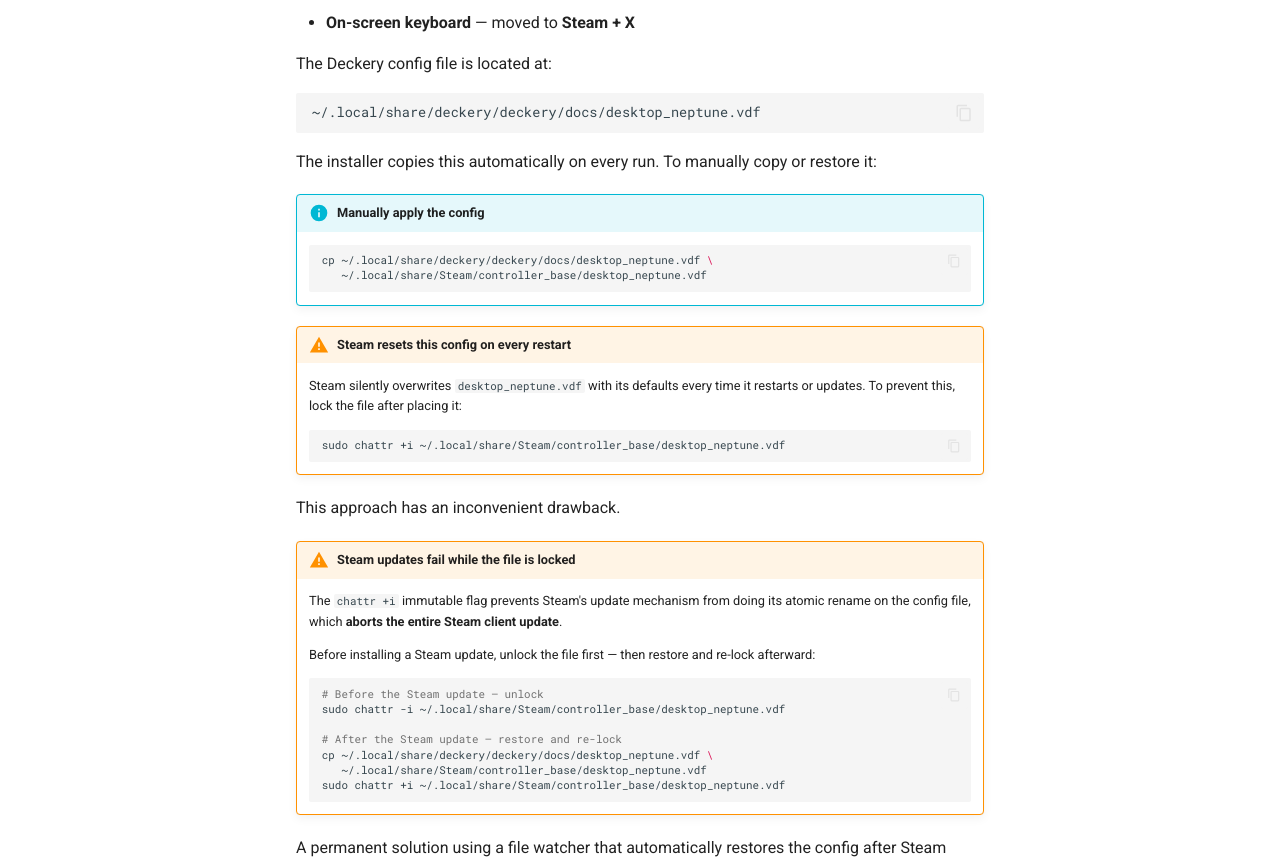
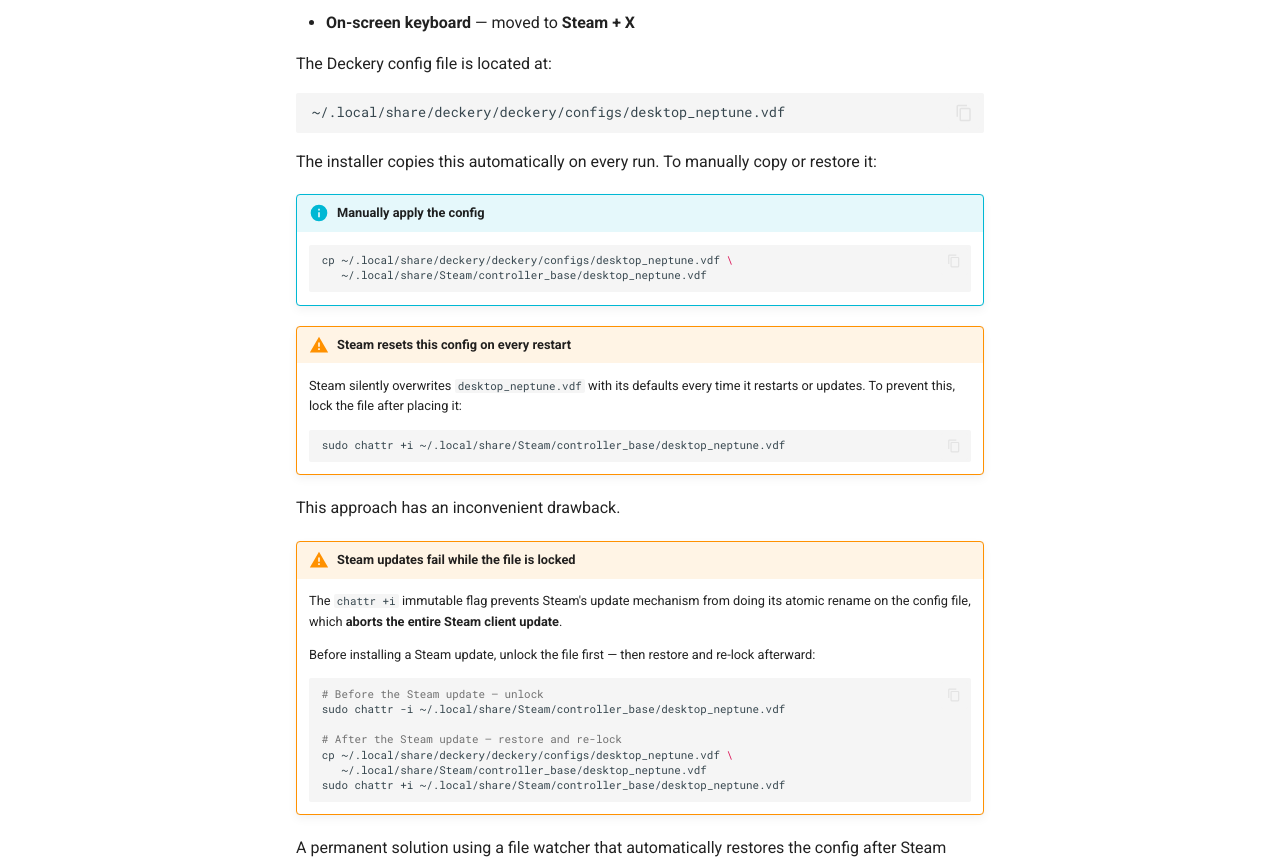
Before and after one commit to Plasma-Deckery/deckery, an MkDocs documentation site: the page built from docs/setup-guide.md, in a window 1280 px wide and 1400 px high, scrolled down 780 px. Shown: the part 231-1090 px from the top of the window. Built offline with MkDocs 1.6.1 and Material for MkDocs 9.7.7, drawn with Linux system fonts in a browser that asks for light colours; comment, search, counter and statistics services are not loaded.

Commit message:
docs: update desktop_neptune.vdf path from docs/ to configs/ in setup guide

````diff
--- a/docs/setup-guide.md
+++ b/docs/setup-guide.md
@@ -37,14 +37,14 @@
 The Deckery config file is located at:
 
 ```
-~/.local/share/deckery/deckery/docs/desktop_neptune.vdf
+~/.local/share/deckery/deckery/configs/desktop_neptune.vdf
 ```
 
 The installer copies this automatically on every run. To manually copy or restore it:
 
 !!! info "Manually apply the config"
     ```bash
-    cp ~/.local/share/deckery/deckery/docs/desktop_neptune.vdf \
+    cp ~/.local/share/deckery/deckery/configs/desktop_neptune.vdf \
        ~/.local/share/Steam/controller_base/desktop_neptune.vdf
     ```
 
@@ -67,7 +67,7 @@
     sudo chattr -i ~/.local/share/Steam/controller_base/desktop_neptune.vdf
 
     # After the Steam update — restore and re-lock
-    cp ~/.local/share/deckery/deckery/docs/desktop_neptune.vdf \
+    cp ~/.local/share/deckery/deckery/configs/desktop_neptune.vdf \
        ~/.local/share/Steam/controller_base/desktop_neptune.vdf
     sudo chattr +i ~/.local/share/Steam/controller_base/desktop_neptune.vdf
     ```
````
